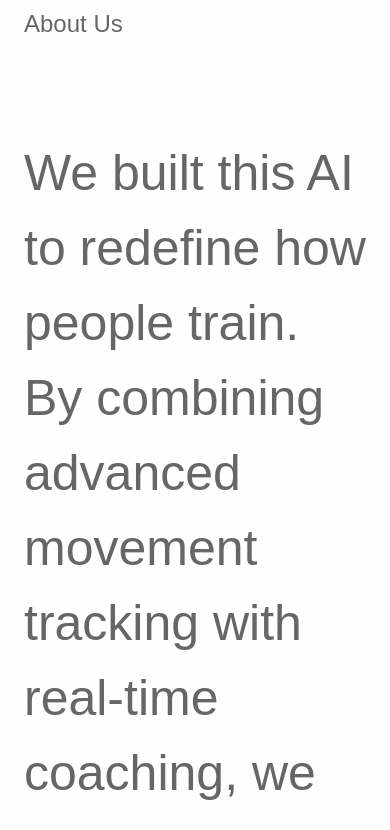
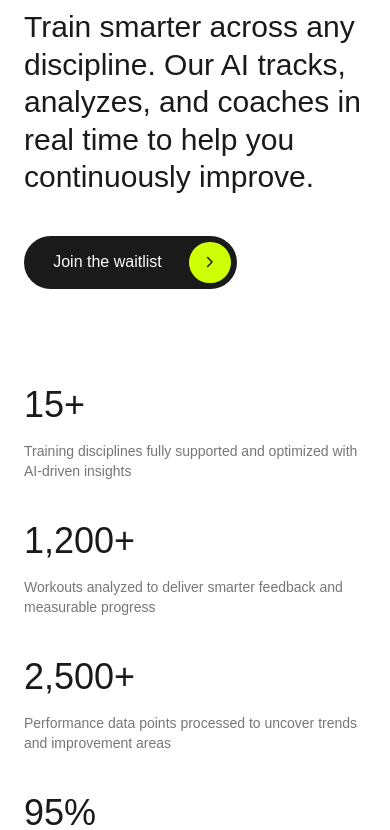
Before and after one commit to Niko21122323/cresco, a Next.js app: page / in a window 390 px wide. Shown: the part 980-1810 px from the top of the page. Built offline with nearby package versions, Linux system fonts and the light colour scheme; a web font is replaced by a local one.

Commit message:
about section completed for desktop tablet and mobile

```diff
--- a/app/page.tsx
+++ b/app/page.tsx
@@ -1,23 +1,11 @@
+import AboutSection from "@/components/sections/AboutSection";
 import HeroSection from "@/components/sections/HeroSection";
 
 export default function Home() {
   return (
     <>
       <HeroSection />
-      <section className="py-36 h-[300vh] bg-background">
-        <div className="container mx-auto px-6">
-          <div className="flex flex-col gap-24">
-            <span className="text-2xl text-black/60">About Us</span>
-            <p className="text-[50px] text-black/60">
-              We built this AI to redefine how people train. By combining
-              advanced movement tracking with real-time coaching, we turn raw
-              performance data into measurable progress. Whether you run, lift,
-              ride, or compete, our mission is simple: make elite-level insights
-              accessible to anyone ready to push their limits.
-            </p>
-          </div>
-        </div>
-      </section>
+      <AboutSection />
     </>
   );
 }
--- /dev/null
+++ b/components/sections/AboutSection.tsx
@@ -0,0 +1,86 @@
+import Image from "next/image";
+import aboutImage from "../../public/photos/about/about-image.jpg";
+import PrimaryButton from "../buttons/PrimaryButton";
+
+const analytics = [
+  {
+    id: 1,
+    title: "15+",
+    description:
+      "Training disciplines fully supported and optimized with AI-driven insights",
+  },
+  {
+    id: 2,
+    title: "1,200+",
+    description:
+      "Workouts analyzed to deliver smarter feedback and measurable progress",
+  },
+  {
+    id: 3,
+    title: "2,500+",
+    description:
+      "Performance data points processed to uncover trends and improvement areas",
+  },
+  {
+    id: 4,
+    title: "95%",
+    description:
+      "User satisfaction rate based on consistent results and real-world impact",
+  },
+];
+
+const AboutSection = () => {
+  return (
+    <section className="py-36 lg:py-52">
+      <div className="container mx-auto px-6">
+        <div className="grid lg:grid-cols-12 lg:gap-20 lg:pb-24">
+          <div className="flex flex-col gap-10 lg:gap-16 lg:col-span-7 xl:col-span-6">
+            <h2 className="text-dark max-[325px]:text-2xl text-3xl sm:text-4xl lg:text-3xl xl:text-4xl leading-tight">
+              Train smarter across any discipline. Our AI tracks, analyzes, and
+              coaches in real time to help you continuously improve.
+            </h2>
+            <div className="w-fit">
+              <PrimaryButton title="Join the waitlist" url="/" theme="dark" />
+            </div>
+          </div>
+          <div className="col-span-5 xl:col-end-13 max-lg:hidden">
+            <Image
+              src={aboutImage}
+              alt="about image"
+              width={1000}
+              height={800}
+              className="aspect-video object-cover w-full h-full rounded-3xl"
+            />
+          </div>
+        </div>
+      </div>
+      <div className="py-24 lg:pt-24 lg:border-t lg:border-border">
+        <div className="container mx-auto px-6">
+          <div className="grid sm:grid-cols-2 lg:grid-cols-4 gap-10 xl:gap-20">
+            {analytics.map((analytic) => (
+              <div key={analytic.id} className="flex flex-col gap-4">
+                <h3 className="text-dark text-4xl md:text-[42px]">
+                  {analytic.title}
+                </h3>
+                <span className="text-dark/60 text-sm">
+                  {analytic.description}
+                </span>
+              </div>
+            ))}
+          </div>
+        </div>
+      </div>
+      <div className="aspect-video block lg:hidden">
+        <Image
+          src={aboutImage}
+          alt="about image"
+          width={1000}
+          height={800}
+          className="object-cover w-full h-full"
+        />
+      </div>
+    </section>
+  );
+};
+
+export default AboutSection;
--- a/components/sections/HeroSection.tsx
+++ b/components/sections/HeroSection.tsx
@@ -11,7 +11,7 @@ const HeroSection = () => {
   const { scrollYProgress } = useScroll();
   const scale = useTransform(scrollYProgress, [0, 0.3], [1, 1.5]);
   const opacity = useTransform(scrollYProgress, [0, 0.3], [0.5, 0.95]);
-  const y = useTransform(scrollYProgress, [0, 0.3], ["0%", "20%"]);
+  const y = useTransform(scrollYProgress, [0, 0.3], ["0%", "50%"]);
 
   return (
     <div ref={containerRef} className="">
```
Also changed, not shown: public/photos/about/about-image.jpg (added).
